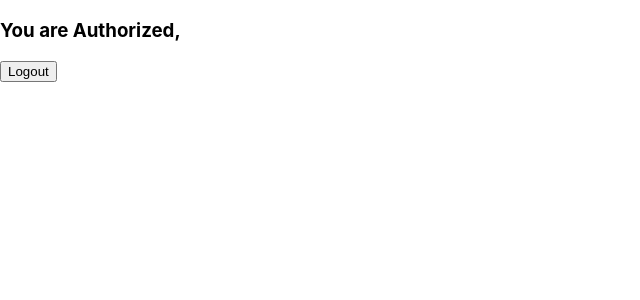
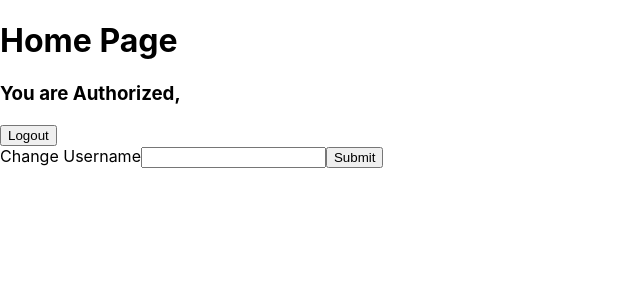
Before and after one commit to gengocodes/gensupply, a React (Create React App) app: page /home in a window 1280 px wide. Shown: the top 300 px of the page, without its empty margins (0-640 px from the left). Built offline with nearby package versions, Linux system fonts and the light colour scheme.

Commit message:
progress on update username

```diff
--- a/src/components/Home/Home.jsx
+++ b/src/components/Home/Home.jsx
@@ -13,7 +13,7 @@ function Home() {
     axios
       .get("http://localhost:1234")
       .then((res) => {
-        if (res.data.Status === "Correct Password!") {
+        if (res.data.Status === "User Authenticated!") {
           setAuth(true);
           setName(res.data.name);
         } else {
@@ -25,6 +25,10 @@ function Home() {
       .then((err) => console.log(err));
   }, [auth, message, navigate]);
 
+  const [username, setUsername] = useState({
+    username: "",
+  });
+
   const handleLogout = () => {
     axios
       .get("http://localhost:1234/logout")
@@ -35,13 +39,40 @@ function Home() {
       })
       .catch((err) => console.log(err));
   };
+
+  const handleUpdateName = (event) => {
+    event.preventDefault();
+    axios
+      .post("http://localhost:1234/updatename", username)
+      .then((res) => {
+        if (res.data.Status === "Username Updated!") {
+          console.log(username);
+        } else {
+          alert(res.data.Error);
+        }
+      })
+      .then((err) => console.log(err));
+  };
   return (
     <div className="home-main">
+      <h1>Home Page</h1>
       <div>
         <h3>You are Authorized, {name}</h3>
         <button className="logout" onClick={handleLogout}>
           Logout
         </button>
+        <form onSubmit={handleUpdateName}>
+          <label htmlFor="username">Change Username</label>
+          <input
+            type="text"
+            name="username"
+            required
+            onChange={(e) =>
+              setUsername({ ...username, username: e.target.value })
+            }
+          />
+          <button type="submit">Submit</button>
+        </form>
       </div>
     </div>
   );
--- a/src/components/LandingPage/LandingPage.jsx
+++ b/src/components/LandingPage/LandingPage.jsx
@@ -4,6 +4,7 @@ import { Link } from "react-router-dom";
 function LandingPage() {
   return (
     <div className="landingpage-main">
+      <h1>Landing Page</h1>
       <Link to="/login">Login</Link>
       <Link to="/register">Register</Link>
     </div>
--- a/src/components/Login/Login.jsx
+++ b/src/components/Login/Login.jsx
@@ -14,7 +14,7 @@ function Login() {
     axios
       .post("http://localhost:1234/login", values)
       .then((res) => {
-        if (res.data.Status === "Correct Password!") {
+        if (res.data.Status === "User Authenticated!") {
           navigate("/home");
         } else {
           alert(res.data.Error);
```
Also changed, not shown: 1 other file (tests, documents, lock files or other folders).
